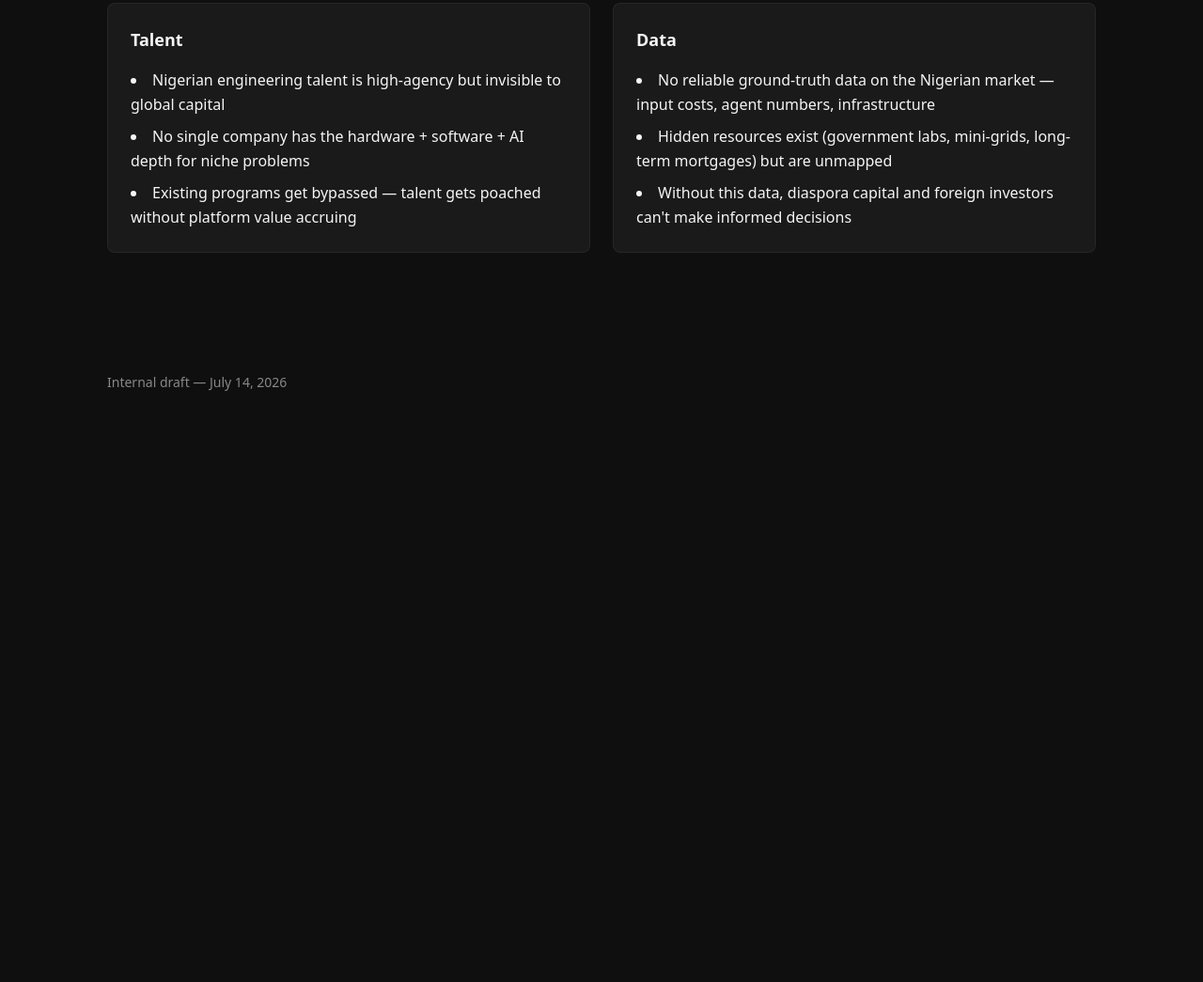
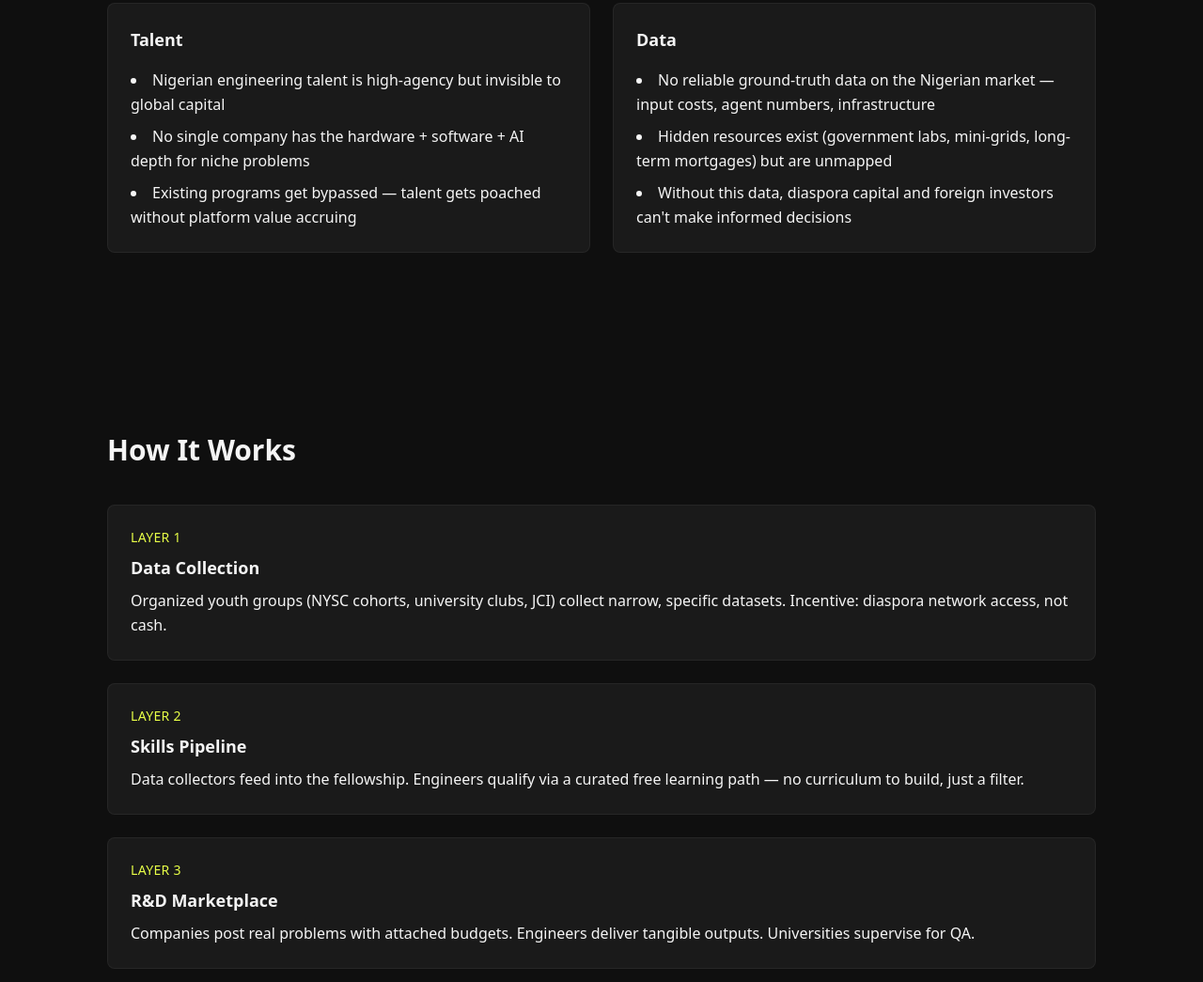
Before and after one commit to josephbenson/iroh, a plain HTML site: page index.html in a window 1280 px wide. Shown: the part 735-1780 px from the top of the page at 94% size. Before the commit the page ends 1184 px from the top, so only its background shows below. Drawn offline with nearby package versions, Linux system fonts and the light colour scheme.

Commit message:
feat: add how it works section

```diff
--- a/index.html
+++ b/index.html
@@ -67,6 +67,29 @@
         </div>
       </div>
     </section>
+
+    <section id="how-it-works" class="py-16 md:py-24">
+      <div class="max-w-[1100px] mx-auto px-4 sm:px-6">
+        <h2 class="text-2xl md:text-3xl font-bold mb-8 md:mb-10">How It Works</h2>
+        <ol class="grid grid-cols-1 gap-4 md:gap-6">
+          <li class="bg-surface rounded-lg p-6 border border-white/5">
+            <p class="text-sm text-accent font-medium uppercase tracking-wide mb-2">Layer 1</p>
+            <h3 class="text-lg font-semibold mb-2">Data Collection</h3>
+            <p class="text-base leading-relaxed">Organized youth groups (NYSC cohorts, university clubs, JCI) collect narrow, specific datasets. Incentive: diaspora network access, not cash.</p>
+          </li>
+          <li class="bg-surface rounded-lg p-6 border border-white/5">
+            <p class="text-sm text-accent font-medium uppercase tracking-wide mb-2">Layer 2</p>
+            <h3 class="text-lg font-semibold mb-2">Skills Pipeline</h3>
+            <p class="text-base leading-relaxed">Data collectors feed into the fellowship. Engineers qualify via a curated free learning path — no curriculum to build, just a filter.</p>
+          </li>
+          <li class="bg-surface rounded-lg p-6 border border-white/5">
+            <p class="text-sm text-accent font-medium uppercase tracking-wide mb-2">Layer 3</p>
+            <h3 class="text-lg font-semibold mb-2">R&amp;D Marketplace</h3>
+            <p class="text-base leading-relaxed">Companies post real problems with attached budgets. Engineers deliver tangible outputs. Universities supervise for QA.</p>
+          </li>
+        </ol>
+      </div>
+    </section>
   </main>
 
   <footer class="max-w-[1100px] mx-auto px-4 sm:px-6 py-8">
```
